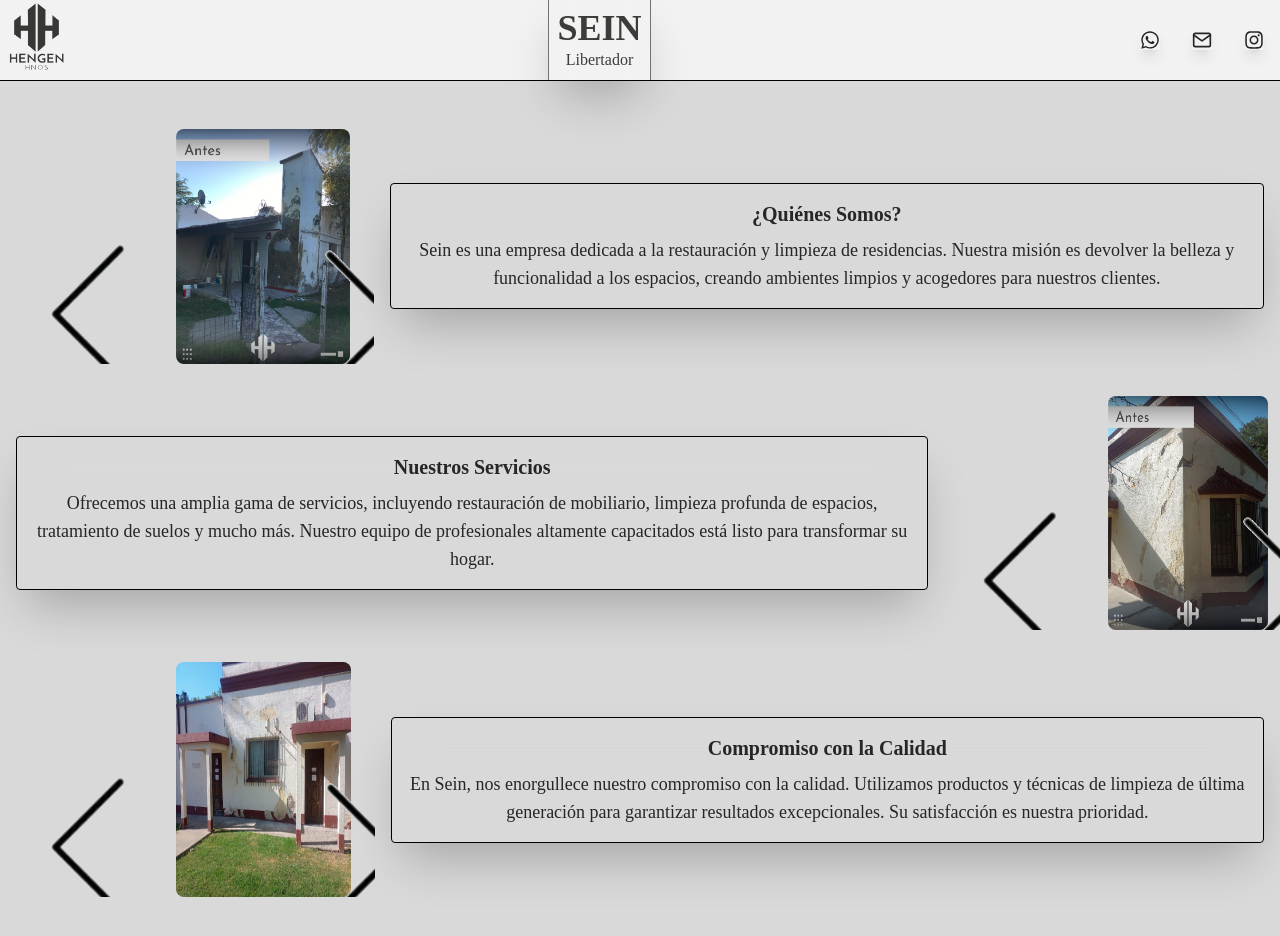
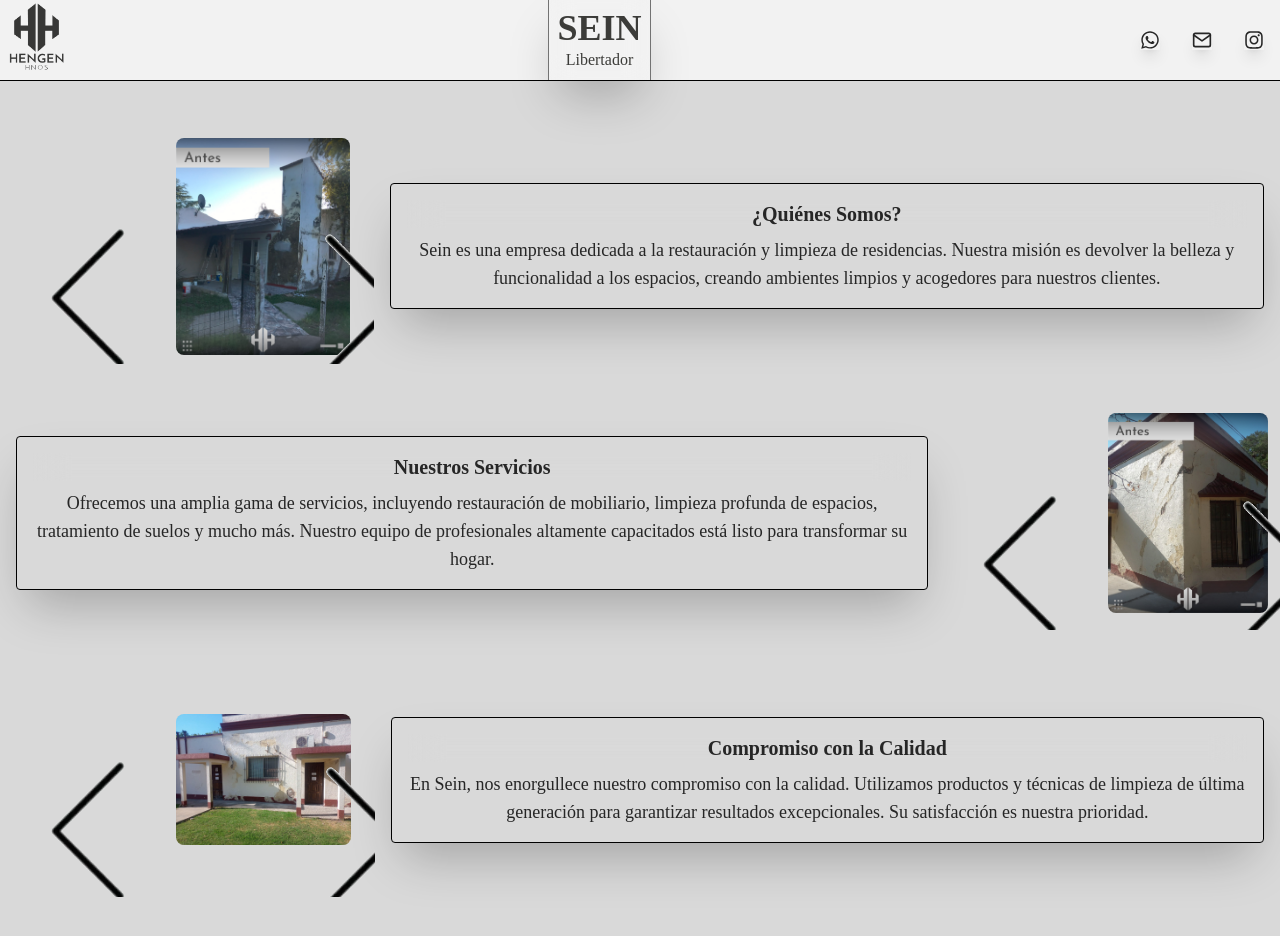
Before and after one commit to santiagva7/Sein-libertador, a Next.js app: page / in a window 1280 px wide. Shown: the top 936 px of the page. Built offline with nearby package versions, Linux system fonts and the light colour scheme.

Commit message:
adj3 - gallery and buttons

```diff
--- a/src/Components/Gallery.jsx
+++ b/src/Components/Gallery.jsx
@@ -35,12 +35,13 @@ const Gallery = () => {
 
   return (
     <div className="flex justify-center w-2/4 h-full overflow-hidden my-20">
-      <div className="mt-16">
+      <div className="mt-12">
         <button className="p-2" onClick={prevSlide}>
           <Image src="/izq.png" width={8} height={8} className="m-10 w-auto h-auto" alt="arrow" />
         </button>
       </div>
       <div className="flex items-center h-full">
+        <div className="mx-auto"> {/* Agregar un div contenedor */}
           <Image
             src={posteo}
             alt="Trabajos realizados"
@@ -49,8 +50,9 @@ const Gallery = () => {
             height={600}
             width={600}
           />
+        </div>
       </div>
-      <div className="mt-16">
+      <div className="mt-12">
         <button className="p-2 sm:p-3 rounded-full" onClick={nextSlide}>
           <Image src="/der.png" width={8} height={8} className="m-10 w-auto h-auto" alt="arrow" />
         </button>
--- a/src/Components/Gallery2.jsx
+++ b/src/Components/Gallery2.jsx
@@ -35,12 +35,13 @@ const Gallery2 = () => {
 
   return (
     <div className="flex justify-center w-2/4 h-full overflow-hidden my-20">
-      <div className="mt-16">
+      <div className="mt-12">
         <button className="p-2 " onClick={prevSlide}>
           <Image src="/izq.png" width={8} height={8} className="m-10 w-auto h-auto" alt="arrow" />
         </button>
       </div>
       <div className="flex items-center h-full">
+        <div className="mx-auto"> {/* Agregar un div contenedor */}
           <Image
             src={posteo}
             alt="Trabajos realizados"
@@ -49,8 +50,9 @@ const Gallery2 = () => {
             height={600}
             width={600}
           />
+        </div>
       </div>
-      <div className="mt-16">
+      <div className="mt-12">
         <button className="p-2 sm:p-3 rounded-full" onClick={nextSlide}>
           <Image src="/der.png" width={8} height={8} className="m-10 w-auto h-auto" alt="arrow" />
         </button>
--- a/src/Components/Gallery3.jsx
+++ b/src/Components/Gallery3.jsx
@@ -35,12 +35,13 @@ const Gallery3 = () => {
 
   return (
     <div className="flex justify-center w-2/4 h-full overflow-hidden my-20">
-      <div className="mt-16">
+      <div className="mt-12">
         <button className="p-2" onClick={prevSlide}>
           <Image src="/izq.png" width={8} height={8} className="m-10 w-auto h-auto" alt="arrow" />
         </button>
       </div>
       <div className="flex items-center h-full">
+        <div className="mx-auto"> {/* Agregar un div contenedor */}
           <Image
             src={posteo}
             alt="Trabajos realizados"
@@ -49,8 +50,9 @@ const Gallery3 = () => {
             height={600}
             width={600}
           />
+        </div>
       </div>
-      <div className="mt-16">
+      <div className="mt-12">
         <button className="p-2 sm:p-3 rounded-full" onClick={nextSlide}>
           <Image src="/der.png" width={8} height={8} className="m-10 w-auto h-auto" alt="arrow" />
         </button>
```
